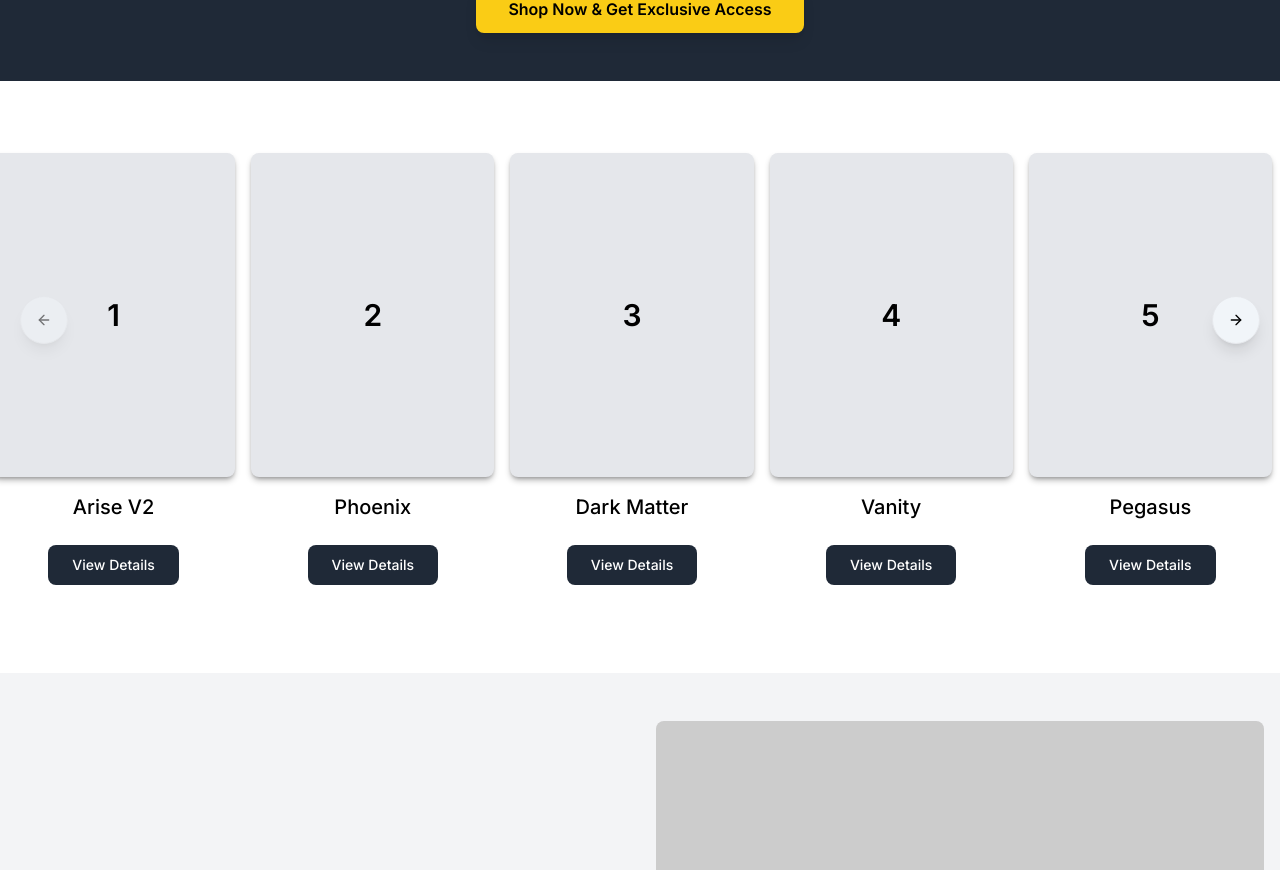
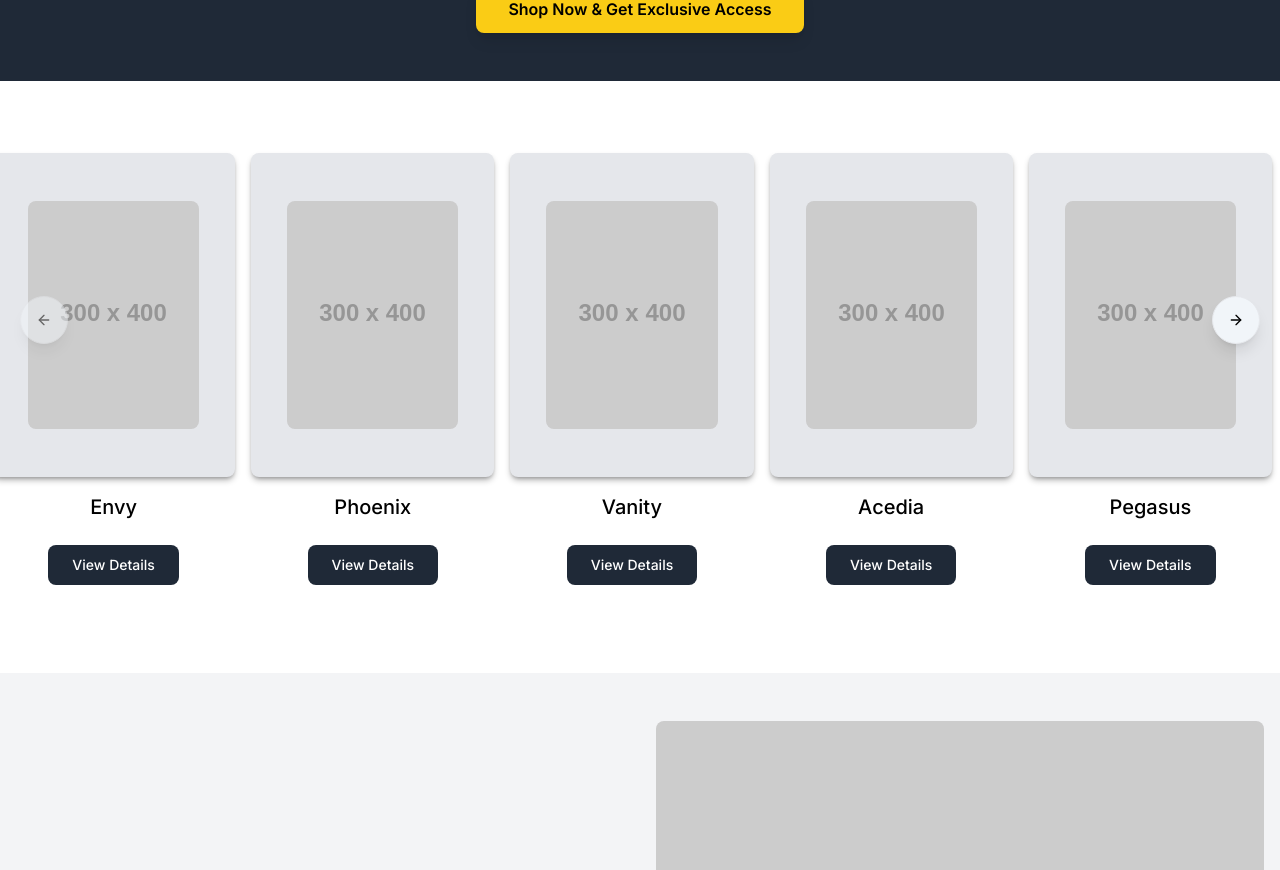
Before and after one commit to luca-de-bar/golden-baggy-react, a React (Vite) app: page / in a window 1280 px wide. Shown: the part 1891-2761 px from the top of the page. Built offline with nearby package versions, Linux system fonts and the light colour scheme.

Commit message:
ref : CardCarousel.tsx now completely reusable in every part of the e-commerce

```diff
--- a/src/components/CardCarousel.tsx
+++ b/src/components/CardCarousel.tsx
@@ -2,15 +2,119 @@ import { Carousel, CarouselContent, CarouselItem, CarouselNext, CarouselPrevious
 import DrawerButton from "./DrawerButton";
 import "./CardCarousel.css";
 
-const words = ["Arise V2", "Phoenix", "Dark Matter", "Vanity", "Pegasus", "Acedia", "Envy"];
-
-  const images = [
+const items = [
+  {
+    title: "Envy",
+    description: "Rise from the ashes with this new brand look",
+    images: [
       "https://via.placeholder.com/300x400.png?text=Image+1",
       "https://via.placeholder.com/300x400.png?text=Image+2",
       "https://via.placeholder.com/300x400.png?text=Image+3",
       "https://via.placeholder.com/300x400.png?text=Image+4",
       "https://via.placeholder.com/300x400.png?text=Image+5",
       "https://via.placeholder.com/300x400.png?text=Image+6",
+    ],
+    price: "$99.99",
+    sizes: ["S", "M", "L", "XL"],
+  },
+  {
+    title: "Phoenix",
+    description: "Reborn from the flames",
+    images: [
+      "https://via.placeholder.com/300x400.png?text=Image+2", // Questa è l'immagine principale
+      "https://via.placeholder.com/300x400.png?text=Image+1",
+      "https://via.placeholder.com/300x400.png?text=Image+3",
+      "https://via.placeholder.com/300x400.png?text=Image+4",
+      "https://via.placeholder.com/300x400.png?text=Image+5",
+      "https://via.placeholder.com/300x400.png?text=Image+6",
+    ],
+    price: "$109.99",
+    sizes: ["S", "M", "L"],
+  },
+  {
+    title: "Vanity",
+    description: "The essence of the universe in your style",
+    images: [
+      "https://via.placeholder.com/300x400.png?text=Image+3", // Questa è l'immagine principale
+      "https://via.placeholder.com/300x400.png?text=Image+1",
+      "https://via.placeholder.com/300x400.png?text=Image+2",
+      "https://via.placeholder.com/300x400.png?text=Image+4",
+      "https://via.placeholder.com/300x400.png?text=Image+5",
+      "https://via.placeholder.com/300x400.png?text=Image+6",
+    ],
+    price: "$119.99",
+    sizes: ["S", "M", "L", "XL"],
+  },
+  {
+    title: "Acedia",
+    description: "The essence of the universe in your style",
+    images: [
+      "https://via.placeholder.com/300x400.png?text=Image+3", // Questa è l'immagine principale
+      "https://via.placeholder.com/300x400.png?text=Image+1",
+      "https://via.placeholder.com/300x400.png?text=Image+2",
+      "https://via.placeholder.com/300x400.png?text=Image+4",
+      "https://via.placeholder.com/300x400.png?text=Image+5",
+      "https://via.placeholder.com/300x400.png?text=Image+6",
+    ],
+    price: "$119.99",
+    sizes: ["S", "M", "L", "XL"],
+  },
+  {
+    title: "Pegasus",
+    description: "The essence of the universe in your style",
+    images: [
+      "https://via.placeholder.com/300x400.png?text=Image+3", // Questa è l'immagine principale
+      "https://via.placeholder.com/300x400.png?text=Image+1",
+      "https://via.placeholder.com/300x400.png?text=Image+2",
+      "https://via.placeholder.com/300x400.png?text=Image+4",
+      "https://via.placeholder.com/300x400.png?text=Image+5",
+      "https://via.placeholder.com/300x400.png?text=Image+6",
+    ],
+    price: "$119.99",
+    sizes: ["S", "M", "L", "XL"],
+  },
+  {
+    title: "Arise Recolor",
+    description: "The essence of the universe in your style",
+    images: [
+      "https://via.placeholder.com/300x400.png?text=Image+3", // Questa è l'immagine principale
+      "https://via.placeholder.com/300x400.png?text=Image+1",
+      "https://via.placeholder.com/300x400.png?text=Image+2",
+      "https://via.placeholder.com/300x400.png?text=Image+4",
+      "https://via.placeholder.com/300x400.png?text=Image+5",
+      "https://via.placeholder.com/300x400.png?text=Image+6",
+    ],
+    price: "$119.99",
+    sizes: ["S", "M", "L", "XL"],
+  },
+  {
+    title: "Seraph",
+    description: "Rise from the ashes with this new brand look",
+    images: [
+      "https://via.placeholder.com/300x400.png?text=Image+1",
+      "https://via.placeholder.com/300x400.png?text=Image+2",
+      "https://via.placeholder.com/300x400.png?text=Image+3",
+      "https://via.placeholder.com/300x400.png?text=Image+4",
+      "https://via.placeholder.com/300x400.png?text=Image+5",
+      "https://via.placeholder.com/300x400.png?text=Image+6",
+    ],
+    price: "$99.99",
+    sizes: ["S", "M", "L", "XL"],
+  },
+  {
+    title: "Lust",
+    description: "Rise from the ashes with this new brand look",
+    images: [
+      "https://via.placeholder.com/300x400.png?text=Image+1",
+      "https://via.placeholder.com/300x400.png?text=Image+2",
+      "https://via.placeholder.com/300x400.png?text=Image+3",
+      "https://via.placeholder.com/300x400.png?text=Image+4",
+      "https://via.placeholder.com/300x400.png?text=Image+5",
+      "https://via.placeholder.com/300x400.png?text=Image+6",
+    ],
+    price: "$99.99",
+    sizes: ["S", "M", "L", "XL"],
+  },
 ];
 
 export function CardCarousel() {
@@ -23,21 +127,27 @@ export function CardCarousel() {
         className="w-full max-w-[90rem]"
       >
         <CarouselContent className="flex">
-          {Array.from({ length: 15 }).map((_, index) => (
+          {items.map((item, index) => (
             <CarouselItem key={index} className="basis-1/2 sm:basis-1/3 md:basis-1/4 lg:basis-1/4 xl:basis-1/5 p-2">
               <div className="card-container w-full p-3 bg-gray-200 shadow-md rounded-lg shadow-black/30">
                 <div className="card-content p-4 sm:p-6">
-                  <span className="text-lg sm:text-xl md:text-2xl lg:text-3xl font-semibold text-black">{index + 1}</span>
+                  <img
+                    src={item.images[0]} // Mostra l'immagine principale
+                    alt={item.title}
+                    className="object-cover w-full h-auto rounded-lg"
+                  />
                 </div>
               </div>
               <div className="p-4 flex flex-col justify-between items-center">
-                <h3 className="text-xl font-medium mb-2 text-center">{words[index % words.length]}</h3>
+                <h3 className="text-xl font-medium mb-2 text-center">{item.title}</h3>
                 <DrawerButton
-                  title="Product Name"
-                  description="This is a detailed description of the product."
-                  images={images} // Numero di card determinato dalla lunghezza di questo array
-                  price="$99.99"
-                  sizes={["S", "M", "L", "XL"]}
+                  title={item.title}
+                  description={item.description}
+                  images={item.images}
+                  price={item.price}
+                  sizes={item.sizes}
+                  buttonText="View Details"
+                  buttonClassName=""
                 />
               </div>
             </CarouselItem>
--- a/src/components/Navbar.tsx
+++ b/src/components/Navbar.tsx
@@ -79,16 +79,7 @@ const Navbar = () => {
                 Home
               </a>
               <a href="#" className="text-gray-300 hover:text-white px-3 py-2 rounded-md text-sm font-medium">
-                Exclusive
-              </a>
-              <a href="#" className="text-gray-300 hover:text-white px-3 py-2 rounded-md text-sm font-medium">
-                LookBook
-              </a>
-              <a href="#" className="text-gray-300 hover:text-white px-3 py-2 rounded-md text-sm font-medium">
-                Wishlist
-              </a>
-              <a href="#" className="text-gray-300 hover:text-white px-3 py-2 rounded-md text-sm font-medium">
-                GoldenBaggy World
+                Shop
               </a>
               <a href="#" className="text-gray-300 hover:text-white px-3 py-2 rounded-md text-sm font-medium">
                 Collab
@@ -98,6 +89,9 @@ const Navbar = () => {
               </a>
               <a href="#" className="text-gray-300 hover:text-white px-3 py-2 rounded-md text-sm font-medium">
                 Contact
+              </a>
+              <a href="#" className="text-gray-300 hover:text-white px-3 py-2 rounded-md text-sm font-medium">
+                Exclusive
               </a>
             </div>
 
@@ -140,18 +134,6 @@ const Navbar = () => {
             Home
           </a>
           <a href="#" className="text-gray-300 hover:text-white px-3 py-2 rounded-md text-sm font-medium">
-            Exclusive
-          </a>
-          <a href="#" className="text-gray-300 hover:text-white px-3 py-2 rounded-md text-sm font-medium">
-            LookBook
-          </a>
-          <a href="#" className="text-gray-300 hover:text-white px-3 py-2 rounded-md text-sm font-medium">
-            Wishlist
-          </a>
-          <a href="#" className="text-gray-300 hover:text-white px-3 py-2 rounded-md text-sm font-medium">
-            GoldenBaggy World
-          </a>
-          <a href="#" className="text-gray-300 hover:text-white px-3 py-2 rounded-md text-sm font-medium">
             Collab
           </a>
           <a href="#" className="text-gray-300 hover:text-white px-3 py-2 rounded-md text-sm font-medium">
@@ -160,6 +142,9 @@ const Navbar = () => {
           <a href="#" className="text-gray-300 hover:text-white px-3 py-2 rounded-md text-sm font-medium">
             Contact
           </a>
+          <a href="#" className="text-gray-300 hover:text-white px-3 py-2 rounded-md text-sm font-medium">
+            Exclusive
+          </a>
         </div>
       </div>
     </nav>
--- a/src/components/ui/BaggyButton.tsx
+++ /dev/null
@@ -1,14 +0,0 @@
-import { Button, ButtonProps } from "@/components/ui/button";
-import React from 'react';
-
-interface BaggyButtonProps extends ButtonProps {
-  children: React.ReactNode;
-}
-
-const BaggyButton: React.FC<BaggyButtonProps> = ({ children, className, ...props }) => (
-  <Button variant="outline" className={`px-8 hover:bg-slate-200 hover:border-purple-400 hover:text-slate-950 ${className}`} {...props}>
-    {children}
-  </Button>
-);
-
-export default BaggyButton;
```
Lines whose indentation alone changed are shown as unchanged.
